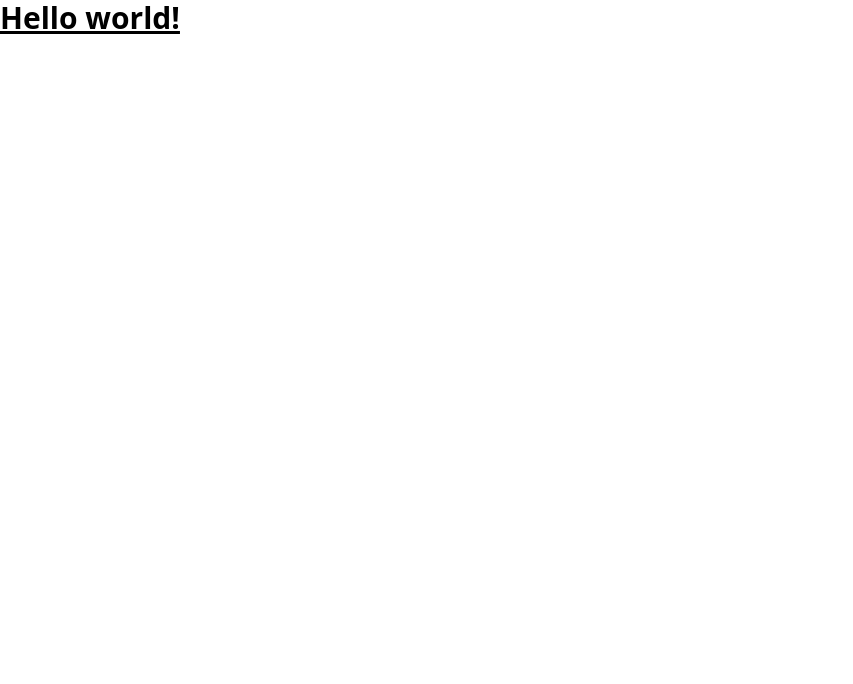
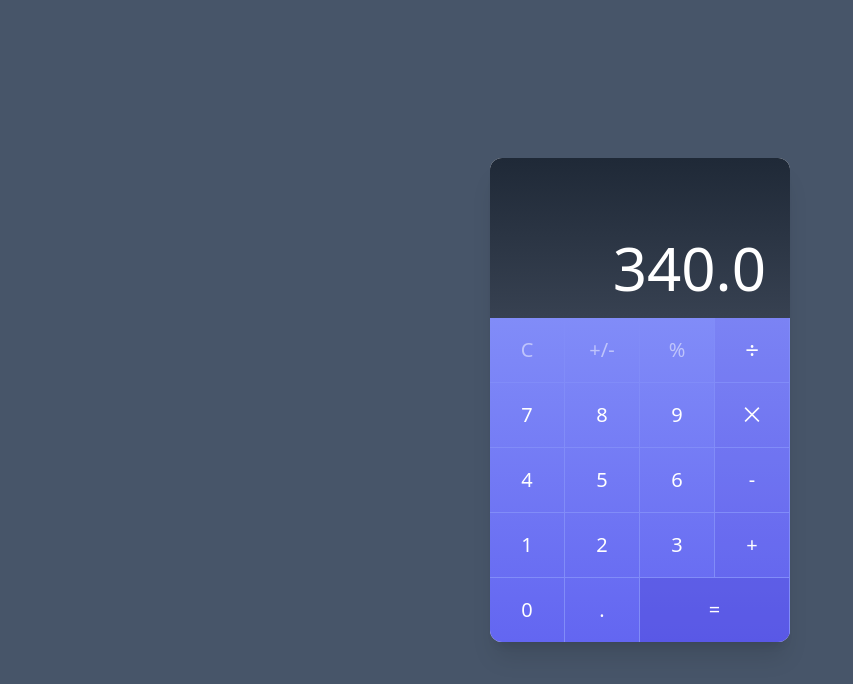
Before and after one commit to CartagoGit/zoneless-calculator, an Angular app: page /calculator in a window 1280 px wide. Before the commit this address led to /. Shown: the top 684 px of the page, without its empty margins (0-853 px from the left). Built offline with nearby package versions, Linux system fonts and the light colour scheme.

Commit message:
Añadimos las rutas y la estructura de la calculadora

```diff
--- a/src/app/app.component.html
+++ b/src/app/app.component.html
@@ -1,3 +1,100 @@
-<h1 class="text-3xl font-bold underline">
-  Hello world!
-</h1>
+<style>
+  @import url(https://cdnjs.cloudflare.com/ajax/libs/MaterialDesign-Webfont/5.3.45/css/materialdesignicons.min.css);
+</style>
+
+<div class="min-w-screen min-h-screen bg-slate-600 flex items-center justify-center px-5 py-5">
+  <div class="w-full mx-auto rounded-xl bg-gray-100 shadow-xl text-gray-800 relative overflow-hidden"
+    style="max-width:300px">
+    <div class="w-full h-40 bg-gradient-to-b from-gray-800 to-gray-700 flex items-end text-right">
+      <div class="w-full py-5 px-6 text-6xl text-white font-thin">340.0</div>
+    </div>
+    <div class="w-full bg-gradient-to-b from-indigo-400 to-indigo-500">
+      <div class="flex w-full">
+        <div class="w-1/4 border-r border-b border-indigo-400">
+          <button
+            class="w-full h-16 outline-none focus:outline-none hover:bg-indigo-700 hover:bg-opacity-20 text-white text-opacity-50 text-xl font-light">C</button>
+        </div>
+        <div class="w-1/4 border-r border-b border-indigo-400">
+          <button
+            class="w-full h-16 outline-none focus:outline-none hover:bg-indigo-700 hover:bg-opacity-20 text-white text-opacity-50 text-xl font-light">+/-</button>
+        </div>
+        <div class="w-1/4 border-r border-b border-indigo-400">
+          <button
+            class="w-full h-16 outline-none focus:outline-none hover:bg-indigo-700 hover:bg-opacity-20 text-white text-opacity-50 text-xl font-light">%</button>
+        </div>
+        <div class="w-1/4 border-r border-b border-indigo-400">
+          <button
+            class="w-full h-16 outline-none focus:outline-none bg-indigo-700 bg-opacity-10 hover:bg-opacity-20 text-white text-2xl font-light">÷</button>
+        </div>
+      </div>
+      <div class="flex w-full">
+        <div class="w-1/4 border-r border-b border-indigo-400">
+          <button
+            class="w-full h-16 outline-none focus:outline-none hover:bg-indigo-700 hover:bg-opacity-20 text-white text-xl font-light">7</button>
+        </div>
+        <div class="w-1/4 border-r border-b border-indigo-400">
+          <button
+            class="w-full h-16 outline-none focus:outline-none hover:bg-indigo-700 hover:bg-opacity-20 text-white text-xl font-light">8</button>
+        </div>
+        <div class="w-1/4 border-r border-b border-indigo-400">
+          <button
+            class="w-full h-16 outline-none focus:outline-none hover:bg-indigo-700 hover:bg-opacity-20 text-white text-xl font-light">9</button>
+        </div>
+        <div class="w-1/4 border-r border-b border-indigo-400">
+          <button
+            class="w-full h-16 outline-none focus:outline-none bg-indigo-700 bg-opacity-10 hover:bg-opacity-20 text-white text-xl font-light">⨉</button>
+        </div>
+      </div>
+      <div class="flex w-full">
+        <div class="w-1/4 border-r border-b border-indigo-400">
+          <button
+            class="w-full h-16 outline-none focus:outline-none hover:bg-indigo-700 hover:bg-opacity-20 text-white text-xl font-light">4</button>
+        </div>
+        <div class="w-1/4 border-r border-b border-indigo-400">
+          <button
+            class="w-full h-16 outline-none focus:outline-none hover:bg-indigo-700 hover:bg-opacity-20 text-white text-xl font-light">5</button>
+        </div>
+        <div class="w-1/4 border-r border-b border-indigo-400">
+          <button
+            class="w-full h-16 outline-none focus:outline-none hover:bg-indigo-700 hover:bg-opacity-20 text-white text-xl font-light">6</button>
+        </div>
+        <div class="w-1/4 border-r border-b border-indigo-400">
+          <button
+            class="w-full h-16 outline-none focus:outline-none bg-indigo-700 bg-opacity-10 hover:bg-opacity-20 text-white text-xl font-light">-</button>
+        </div>
+      </div>
+      <div class="flex w-full">
+        <div class="w-1/4 border-r border-b border-indigo-400">
+          <button
+            class="w-full h-16 outline-none focus:outline-none hover:bg-indigo-700 hover:bg-opacity-20 text-white text-xl font-light">1</button>
+        </div>
+        <div class="w-1/4 border-r border-b border-indigo-400">
+          <button
+            class="w-full h-16 outline-none focus:outline-none hover:bg-indigo-700 hover:bg-opacity-20 text-white text-xl font-light">2</button>
+        </div>
+        <div class="w-1/4 border-r border-b border-indigo-400">
+          <button
+            class="w-full h-16 outline-none focus:outline-none hover:bg-indigo-700 hover:bg-opacity-20 text-white text-xl font-light">3</button>
+        </div>
+        <div class="w-1/4 border-r border-b border-indigo-400">
+          <button
+            class="w-full h-16 outline-none focus:outline-none bg-indigo-700 bg-opacity-10 hover:bg-opacity-20 text-white text-xl font-light">+</button>
+        </div>
+      </div>
+      <div class="flex w-full">
+        <div class="w-1/4 border-r border-indigo-400">
+          <button
+            class="w-full h-16 outline-none focus:outline-none hover:bg-indigo-700 hover:bg-opacity-20 text-white text-xl font-light">0</button>
+        </div>
+        <div class="w-1/4 border-r border-indigo-400">
+          <button
+            class="w-full h-16 outline-none focus:outline-none hover:bg-indigo-700 hover:bg-opacity-20 text-white text-xl font-light">.</button>
+        </div>
+        <div class="w-2/4 border-r border-indigo-400">
+          <button
+            class="w-full h-16 outline-none focus:outline-none bg-indigo-700 bg-opacity-30 hover:bg-opacity-40 text-white text-xl font-light">=</button>
+        </div>
+      </div>
+    </div>
+  </div>
+</div>
--- a/src/app/app.routes.ts
+++ b/src/app/app.routes.ts
@@ -1,3 +1,13 @@
 import { Routes } from '@angular/router';
 
-export const routes: Routes = [];
+export const routes: Routes = [
+  {
+    path: 'calculator',
+    loadComponent: () =>
+      import('@/calculator/views/calculator-view/calculator-view.component'),
+  },
+  {
+    path: '**',
+    redirectTo: 'calculator',
+  }
+];
--- /dev/null
+++ b/src/app/calculator/views/calculator-view/calculator-view.component.html
@@ -0,0 +1 @@
+<p>calculator-view works!</p>,
--- /dev/null
+++ b/src/app/calculator/views/calculator-view/calculator-view.component.ts
@@ -0,0 +1,11 @@
+import { CommonModule } from '@angular/common';
+import { ChangeDetectionStrategy, Component } from '@angular/core';
+
+@Component({
+  selector: 'calculator-view',
+  standalone: true,
+  imports: [],
+  templateUrl: './calculator-view.component.html',
+  changeDetection: ChangeDetectionStrategy.OnPush,
+})
+export default class CalculatorViewComponent {}
```
Also changed, not shown: tsconfig.json (+5 -4 lines).
